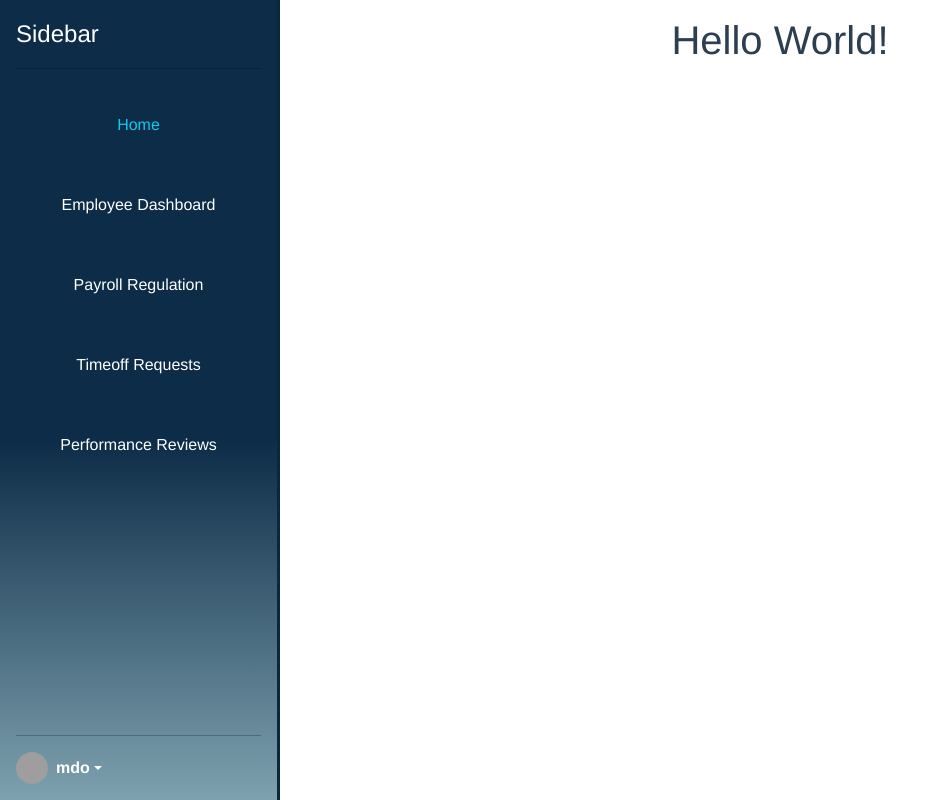
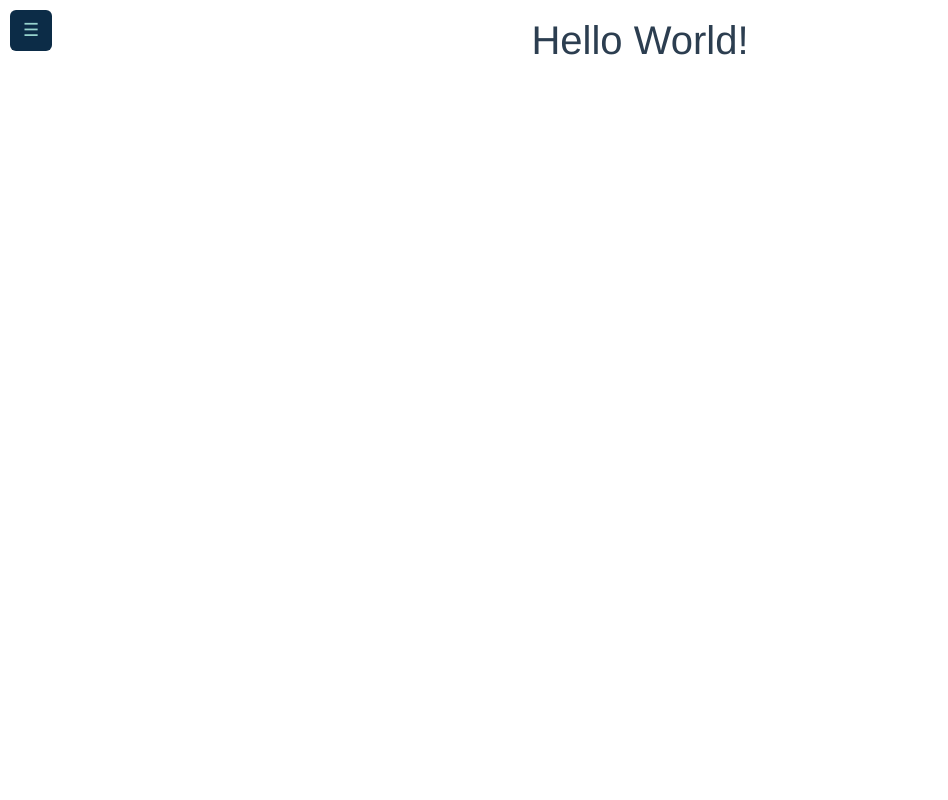
Before and after one commit to Ay-yoobD/Module_1_Proj, a Vue app: page / in a window 1280 px wide. Shown: the whole page, without its empty margins (0-948 px from the left). Built offline with nearby package versions, Linux system fonts and the light colour scheme; grey boxes are pictures that could not be loaded.

Commit message:
Collapsable Sidebar implemented

```diff
--- a/src/App.vue
+++ b/src/App.vue
@@ -1,21 +1,24 @@
 <template>
-  <div class="d-flex"> <!-- Bootstrap's flex container -->
+  <div class="d-flex">
     <NavBar />
-    <div class="content flex-grow-1 p-3">
+    <div class="content flex-grow-1 p-3 position-relative">
+      <button class="btn NavButton" type="button" data-bs-toggle="offcanvas" data-bs-target="#offcanvasExample" aria-controls="offcanvasExample">
+        ☰
+      </button>
       <router-view />
     </div>
   </div>
 </template>
 
 <script>
-  import NavBar from "./components/NavBar.vue";
+import NavBar from "./components/NavBar.vue";
 
-  export default {
-    components:{
-      NavBar
-    }
+export default {
+  components: {
+    NavBar
+  }
 
-  }
+}
 </script>
 
 <style>
@@ -28,4 +31,15 @@
   min-height: 100vh;
 }
 
+.NavButton{
+  background-color:#0c2c47;
+  color: #97d3cd  ;
+  font-size: large;
+  position: absolute;
+  left: 10px;
+  top: 10px;
+
+
+}
+
 </style>
--- a/src/components/NavBar.vue
+++ b/src/components/NavBar.vue
@@ -1,41 +1,63 @@
 <template>
-    <div class="MainSideBar d-flex flex-column flex-shrink-0 p-3 text-white " style="width: 280px;">
+
+
+
+
+
+    <div class="offcanvas offcanvas-start maincollapse" tabindex="-1" id="offcanvasExample" aria-labelledby="offcanvasExampleLabel" style="width: 280px; min-height: 100vh;     background: linear-gradient(to bottom, #0c2c47 55%, #7ea1af 100%);">
+        <div class="offcanvas-header">
             <a href="/" class="d-flex align-items-center mb-3 mb-md-0 me-md-auto text-white text-decoration-none">
-            <span class="fs-4">Sidebar</span>
+                <span class="fs-4">Site Navigation</span>
             </a>
-        <hr class="hrNav">
+            <button type="button" class="btn-close" data-bs-dismiss="offcanvas" aria-label="Close"></button>
+        </div>
+        <div class="offcanvas-body">
+            <div>
+                <div id="sidebar" class="MainSideBar d-flex flex-column flex-shrink-0 text-white collapse show">
+
                     <ul class="InnerSideBar nav nav-pills flex-column mb-auto">
-            <li class="nav-item Links">
-                <router-link to="/" class="nav-link text-info"  aria-current="page">
+                        <li class="nav-item Links" data-bs-dismiss="offcanvas">
+                            <router-link to="/" class="nav-link text-info" aria-current="page">
                                 Home
                             </router-link>
                         </li>
-            <li class="Links">
+                        <hr>
+                        <li class="Links" data-bs-dismiss="offcanvas">
                             <router-link to="/employees" class="nav-link text-white">
                                 Employee Dashboard
                             </router-link>
                         </li>
-            <li class="Links">
+                        <hr>
+                        <li class="Links" data-bs-dismiss="offcanvas">
                             <router-link to="/payroll" class="nav-link text-white">
                                 Payroll Regulation
                             </router-link>
                         </li>
-            <li class="Links">
+                        <hr>
+                        <li class="Links" data-bs-dismiss="offcanvas">
                             <router-link to="/timeoff" class="nav-link text-white">
                                 Timeoff Requests
                             </router-link>
                         </li>
-            <li class="Links">
+                        <hr>
+                        <li class="Links" data-bs-dismiss="offcanvas">
                             <router-link to="/review" class="nav-link text-white">
                                 Performance Reviews
                             </router-link>
                         </li>
                     </ul>
-        <hr class="hrNav"   >
-        <div class="dropdown">
+
+                    <!-- <hr class="hrNav"> -->
+
+                </div>
+            </div>
+
+        </div>
+                            <div class="dropdown offcanvas-footer p-3">
                         <a href="#" class="d-flex align-items-center text-white text-decoration-none dropdown-toggle"
                             id="dropdownUser1" data-bs-toggle="dropdown" aria-expanded="false">
-                <img src="https://github.com/mdo.png" alt="" width="32" height="32" class="rounded-circle me-2">
+                            <img src="https://github.com/mdo.png" alt="" width="32" height="32"
+                                class="rounded-circle me-2">
                             <strong>mdo</strong>
                         </a>
                         <ul class="dropdown-menu dropdown-menu-dark text-small shadow" aria-labelledby="dropdownUser1">
@@ -59,20 +81,20 @@ export default {
 </script>
 
 <style>
+/* .MainSideBar {
+    min-height: 100vh;
+    background: linear-gradient(to bottom, #0c2c47 55%, #7ea1af 100%);
+    border-right: #0b273e solid;
+
+} */
+
+.hrNav {
+    color: #00070d;
+}
+
+.Links a {
 
 
- .MainSideBar{
-    min-height: 100vh;
-    background: linear-gradient(to bottom,#0c2c47 55%,#7ea1af 100% );
-    border-right: #0b273e solid;
-
- }
- .hrNav{
-    color:#00070d;
 }
 
- .Links a{
-    margin: 20px;
-
- }
 </style>
```
Also changed, not shown: 1 other file (tests, documents, lock files or other folders). Lines whose indentation alone changed are shown as unchanged.
